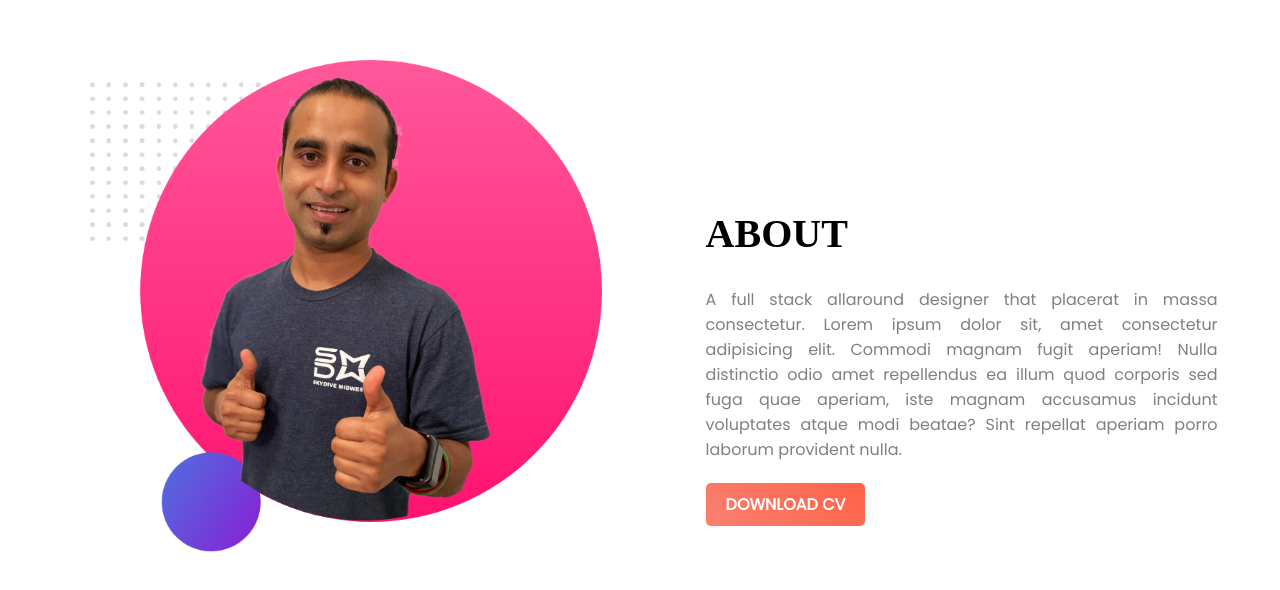
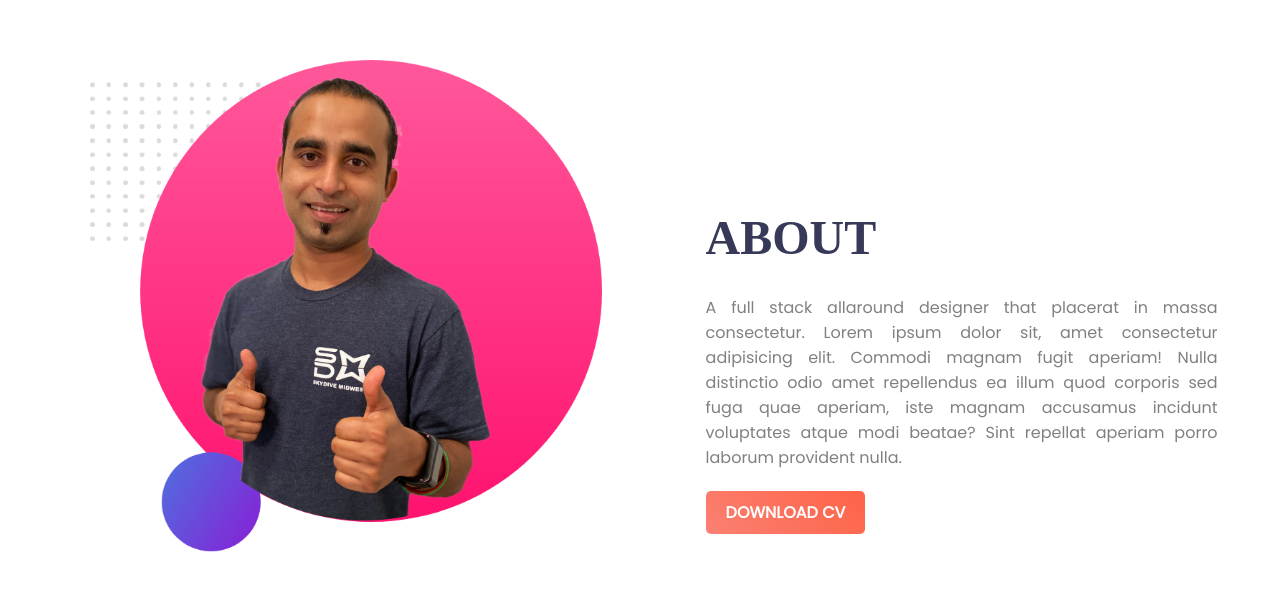
Before and after one commit to iamsadik/portfolio-website, a plain HTML site: page index.html in a window 1280 px wide. Shown: the part 890-1480 px from the top of the page. Drawn offline with Linux system fonts and the light colour scheme.

Commit message:
completed website

```diff
--- a/index.html
+++ b/index.html
@@ -25,7 +25,7 @@
             <img src="images/jhankar2.png" alt="">
         </div>
         <div class="half-width bio-details">
-            <h1 class=" header-paragraph head-margin ">ABOUT</h1>
+            <h1 class=" header-paragraph head-margin about-title">ABOUT</h1>
             <p class="header-paragraph">A full stack allaround designer that placerat in massa consectetur. Lorem ipsum dolor sit, amet consectetur adipisicing elit. Commodi magnam fugit aperiam! Nulla distinctio odio amet repellendus ea illum quod corporis sed fuga quae aperiam, iste magnam accusamus incidunt voluptates atque modi beatae? Sint repellat aperiam porro laborum provident nulla.</p>
             <a class="btn" href="#">Download CV</a>
         </div>
--- a/style.css
+++ b/style.css
@@ -72,10 +72,9 @@ section{
     font-family: Bebas Neue;
 }
 
-.biography{
-    background-image: url("images/biography-bg.png");
-    background-repeat: no-repeat;
-    padding-bottom: 300px;
+.about-title{
+    font-size: 48px;
+    color:#363958;
 }
 
 .bio-details{
```
